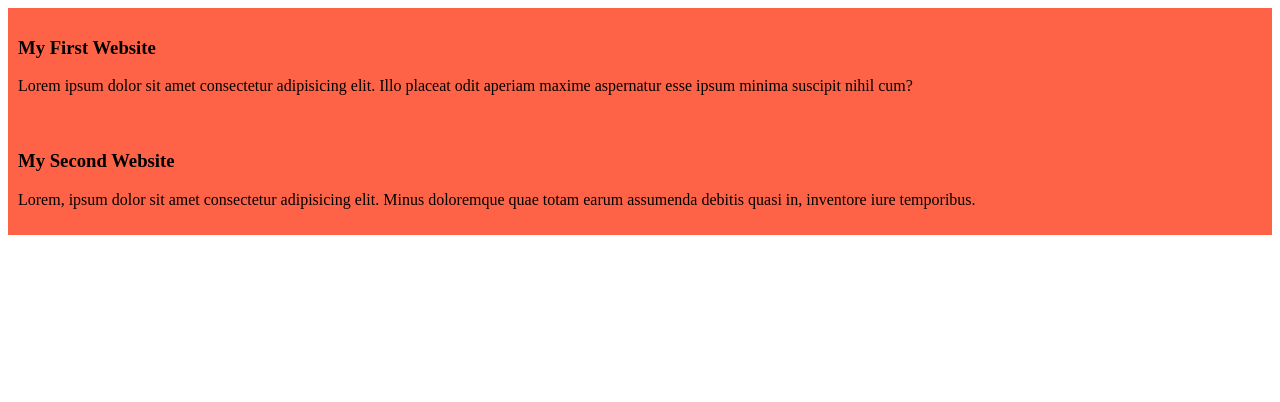
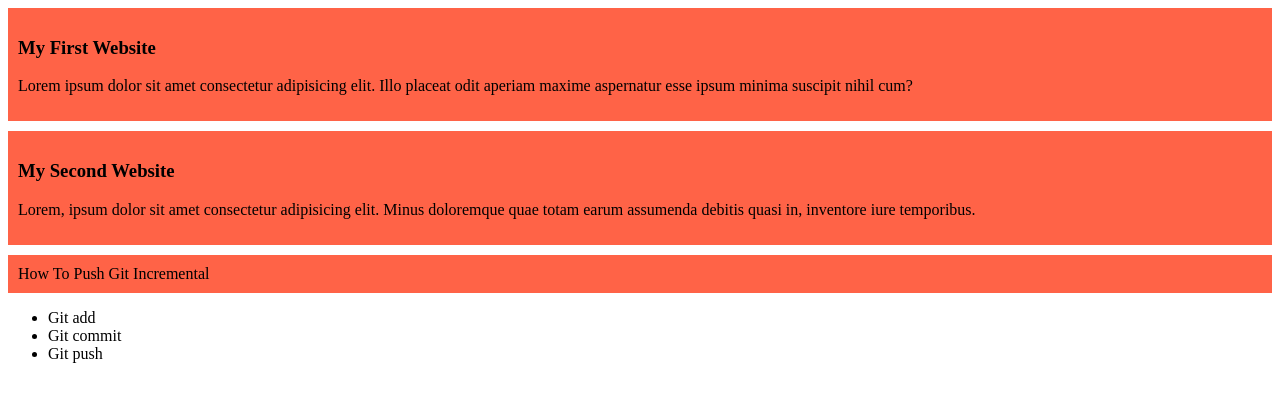
Before and after one commit to jaforis/my-simple-website2, a plain HTML site: page index.html in a window 1280 px wide. Drawn offline with Linux system fonts and the light colour scheme.

Commit message:
add incremental

```diff
--- a/index.html
+++ b/index.html
@@ -15,5 +15,11 @@
         <h3>My Second Website</h3>
         <p>Lorem, ipsum dolor sit amet consectetur adipisicing elit. Minus doloremque quae totam earum assumenda debitis quasi in, inventore iure temporibus.</p>
     </div>
+    <div>How To Push Git Incremental</div>
+    <ul>
+        <li>Git add </li>
+        <li>Git commit</li>
+        <li>Git push</li>
+    </ul>
 </body>
 </html>
--- a/styles/blog.css
+++ b/styles/blog.css
@@ -1,4 +1,5 @@
 div{
     background-color: tomato;
     padding: 10px;
+    margin-bottom: 10px;
 }
```
